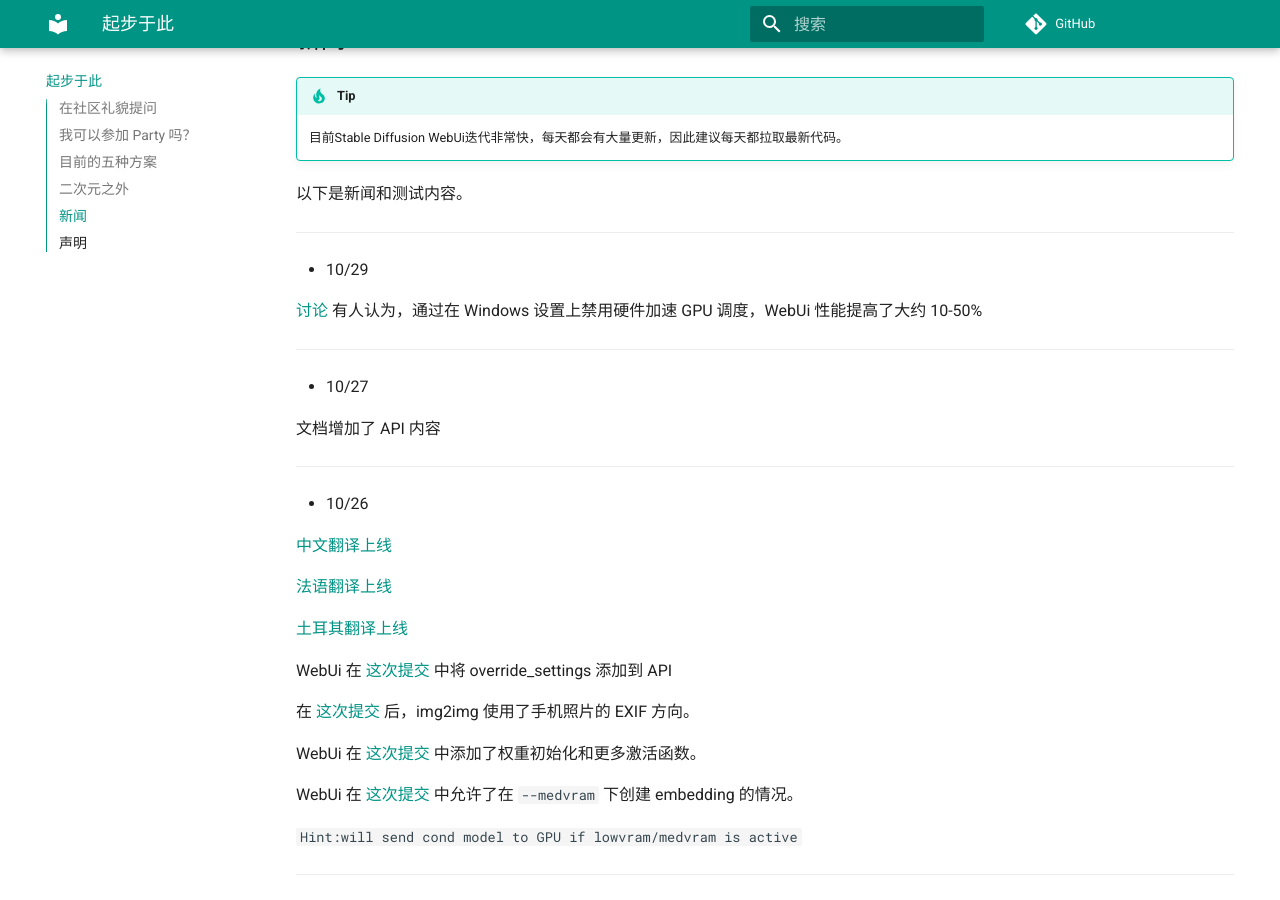
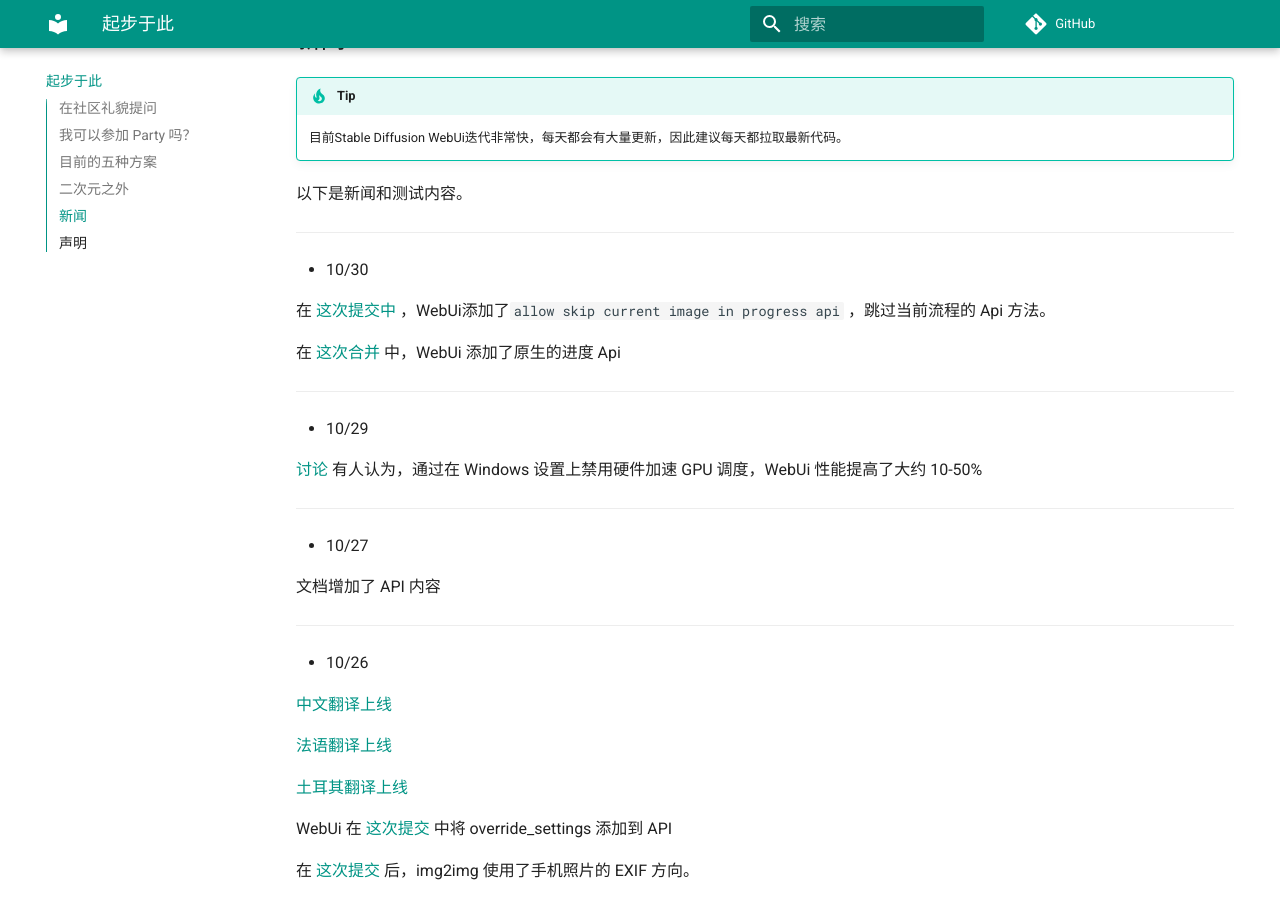
Before and after one commit to sudoskys/StableDiffusionBook, an MkDocs documentation site: the page built from docs/2_prepare.md, in a window 1280 px wide and 900 px high, scrolled down 1627 px. Built offline with MkDocs 1.6.1 and Material for MkDocs 9.7.7, drawn with Linux system fonts in a browser that asks for light colours; comment, search, counter and statistics services are not loaded.

Commit message:
添加了新闻

```diff
--- a/docs/2_prepare.md
+++ b/docs/2_prepare.md
@@ -62,6 +62,15 @@
     目前Stable Diffusion WebUi迭代非常快，每天都会有大量更新，因此建议每天都拉取最新代码。
 
 以下是新闻和测试内容。
+
+-------
+- 10/30
+
+在 [这次提交中](https://github.com/AUTOMATIC1111/stable-diffusion-webui/commit/9f4f894d74b57c3d02ebccaa59f9c22fca2b6c90) ，WebUi添加了`allow skip current image in progress api ` ，跳过当前流程的 Api 方法。
+
+
+在 [这次合并](https://github.com/AUTOMATIC1111/stable-diffusion-webui/pull/3722) 中，WebUi 添加了原生的进度 Api
+
 
 -------
 - 10/29
```
Also changed, not shown: docs/7_landing.md (+2 -0 lines).
